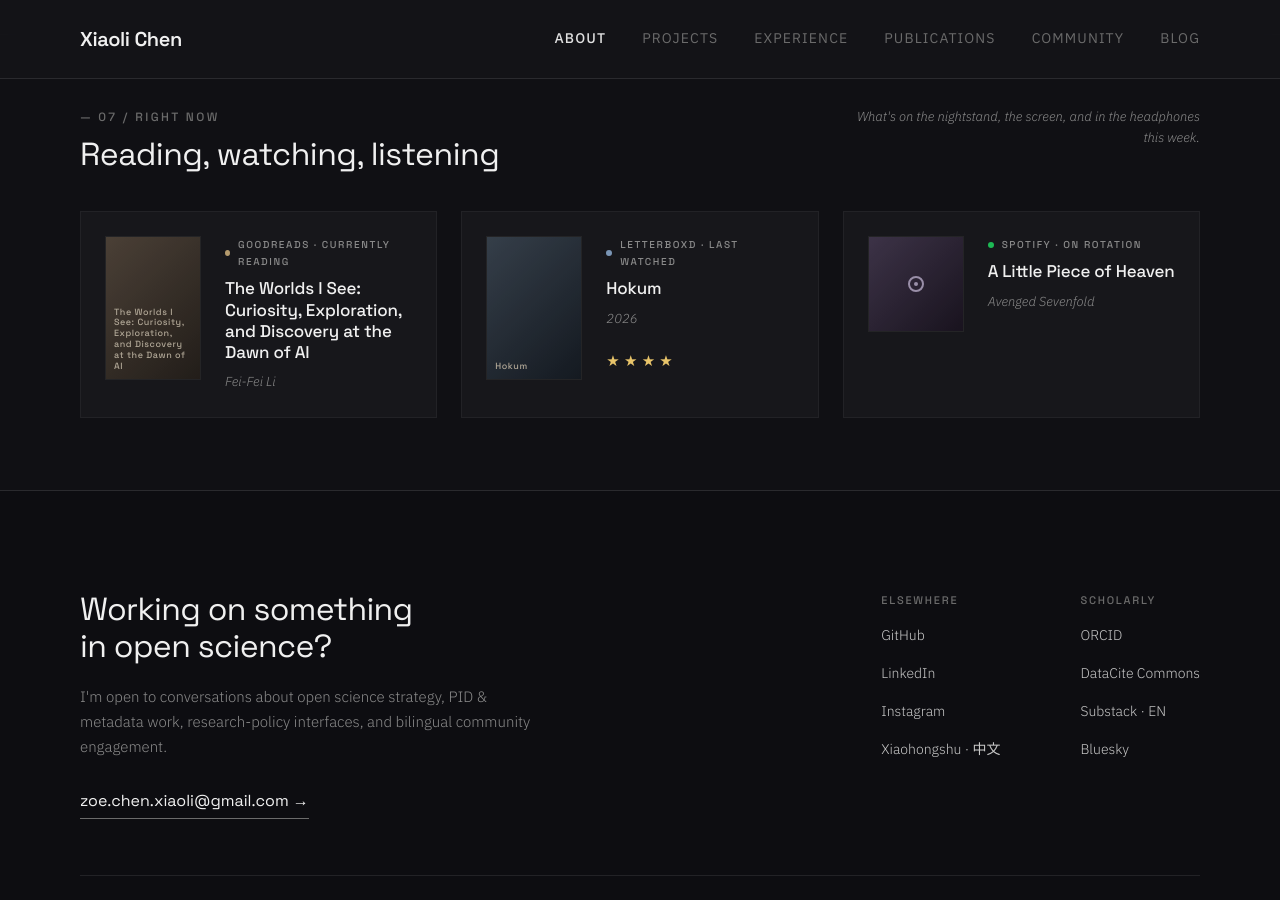
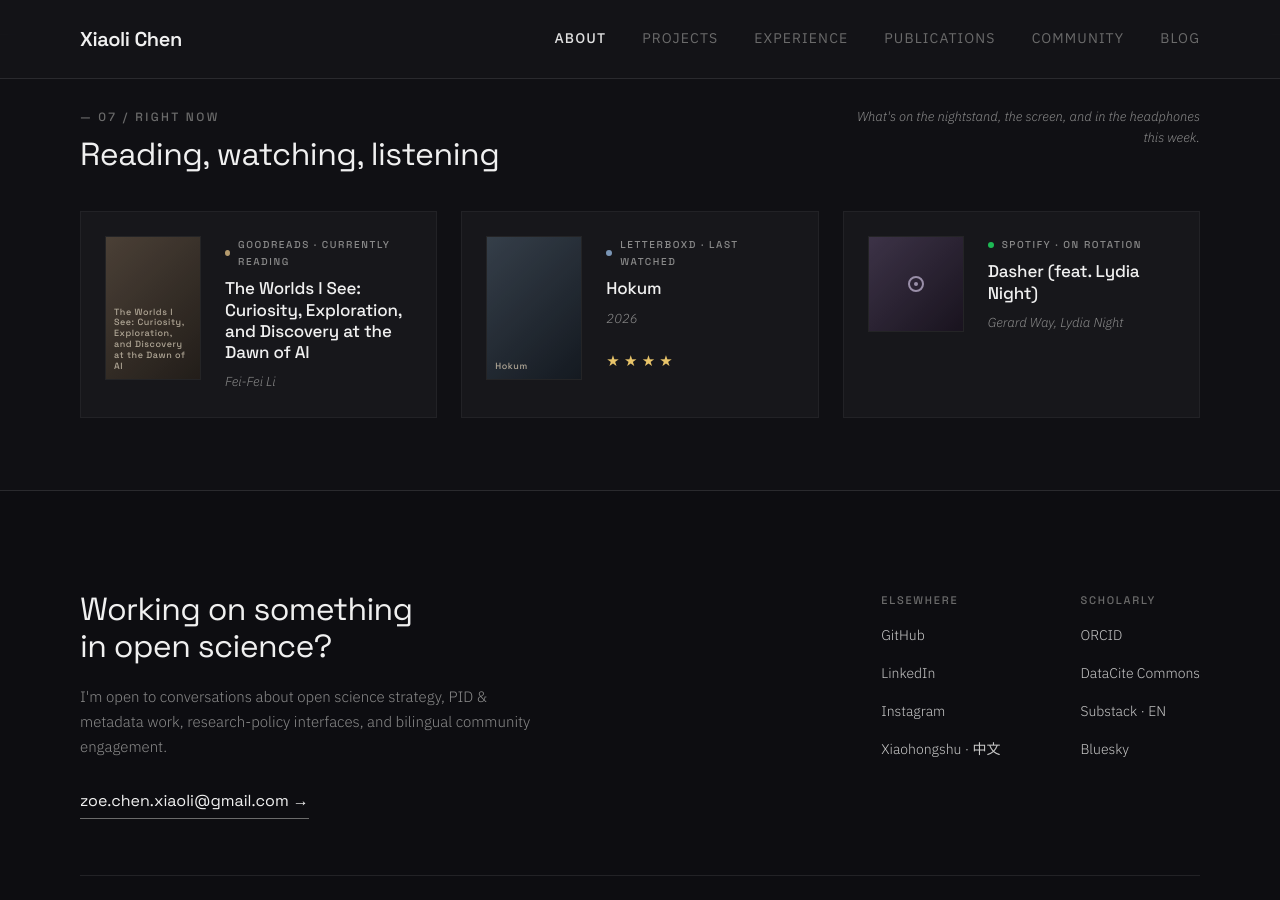
Before and after one commit to xchen101/xchen101.github.io, a Jekyll site: the page built from index.md, in a window 1280 px wide and 900 px high, scrolled down 6634 px. Built offline with Jekyll 4.4.1, drawn with Linux system fonts in a browser that asks for light colours; comment, search, counter and statistics services are not loaded.

Commit message:
update: Right Now widget data (auto)

```diff
--- a/_data/now.yml
+++ b/_data/now.yml
@@ -1,4 +1,4 @@
-# Right now — auto-generated by Hermes cron on 2026-05-29 08:02 UTC
+# Right now — auto-generated by Hermes cron on 2026-05-29 11:00 UTC
 # Sources: Goodreads RSS / Letterboxd RSS / Spotify API
 
 reading:
@@ -22,7 +22,7 @@ listening:
   service: "Spotify"
   accent: "#1DB954"
   label: "On rotation"
-  title: "A Little Piece of Heaven"
-  artist: "Avenged Sevenfold"
-  url: "https://open.spotify.com/track/1BLfQ6dPXmuDrFmbdfW7Jl"
+  title: "Dasher (feat. Lydia Night)"
+  artist: "Gerard Way, Lydia Night"
+  url: "https://open.spotify.com/track/6xyE2We3sAOVvTZt7lpAVL"
   profile_url: "https://open.spotify.com/"
```
